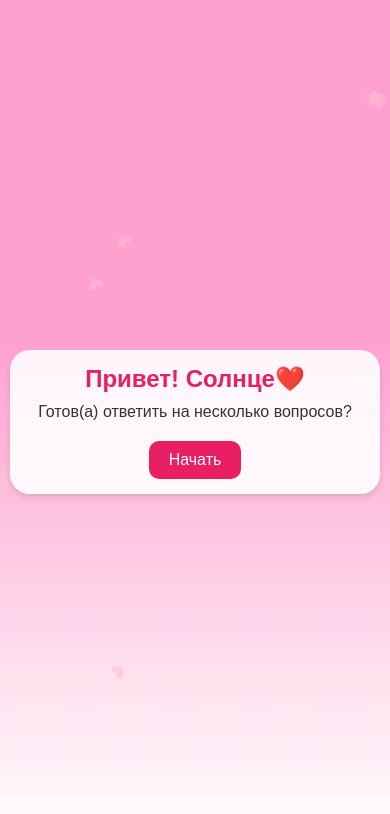
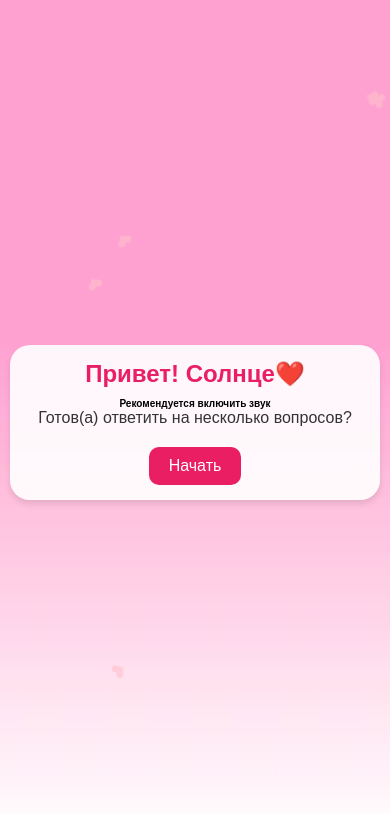
Before and after one commit to SaleXPetROV/love-questions-site, a plain HTML site: page index.html in a window 390 px wide. Drawn offline with Linux system fonts and the light colour scheme.

Commit message:
Update: Added new line in HTML and modified styles

```diff
--- a/index.html
+++ b/index.html
@@ -16,6 +16,7 @@
 
     <div class="start-container" id="startContainer">
         <h2>Привет! Солнце❤️</h2>
+        <h1>Рекомендуется включить звук</h1>
         <p>Готов(а) ответить на несколько вопросов?</p>
         <button id="startButton">Начать</button>
     </div>
--- a/styles.css
+++ b/styles.css
@@ -202,6 +202,10 @@ button:hover {
         font-size: 20px;
     }
 
+    h1 {
+        font-size: 10px;
+    }
+
     input[type="text"], button {
         font-size: 14px;
         padding: 10px;
```
